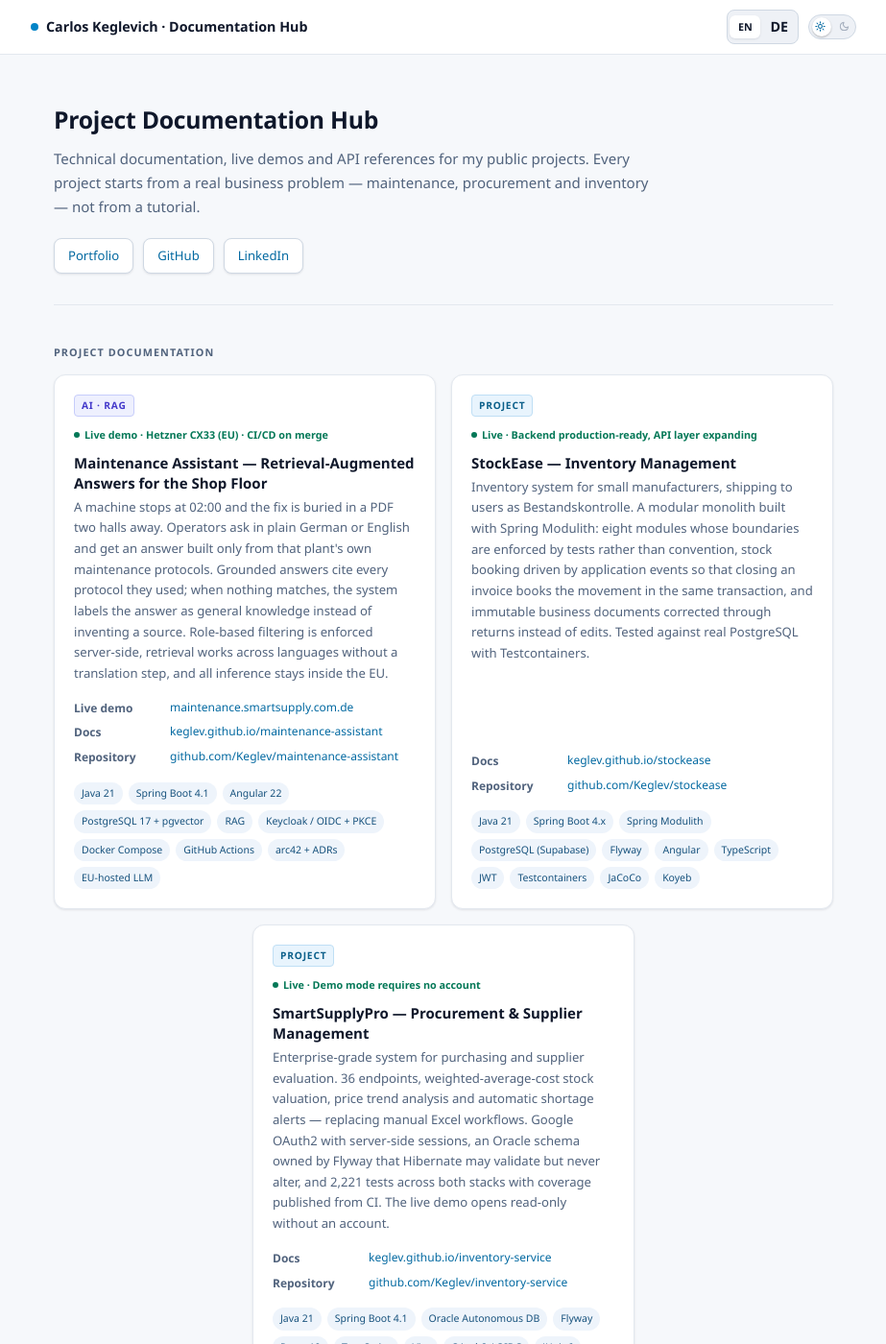
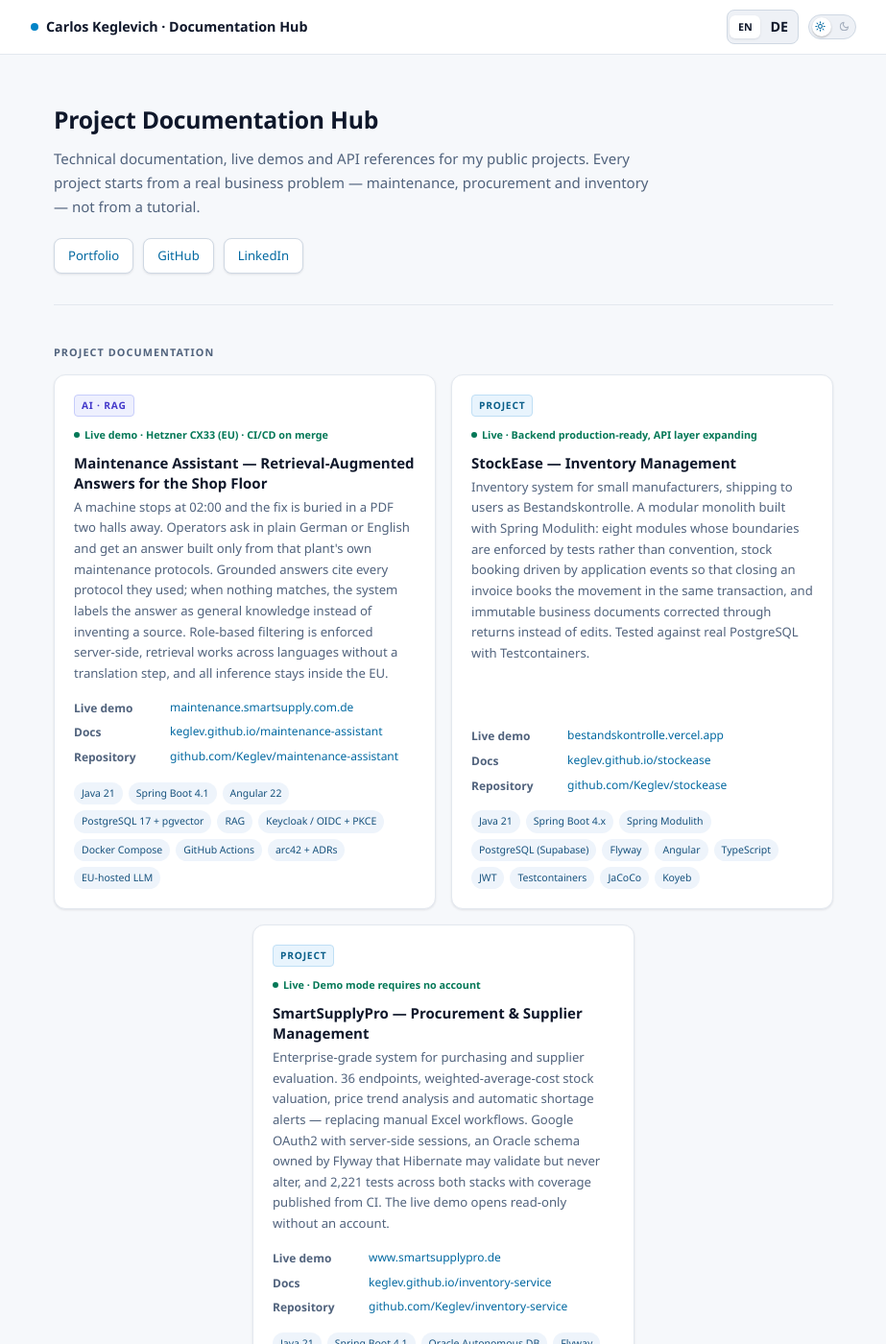
Before and after one commit to Keglev/keglev.github.io, a Jekyll site: the page built from index.md, in a window 1280 px wide and 1400 px high. Shown: the whole window at 96% size, without its empty margins (178-1101 px from the left). Built offline with Jekyll 4.4.1, drawn with Linux system fonts in a browser that asks for light colours; part of the change alters nothing that is shown.

Commit message:
feat(content): link a live demo from every project card
Only Maintenance Assistant had a demo_url, so it was the only project a
reviewer could open without first reading a README. StockEase and
SmartSupplyPro now carry one too, and the card renders it as the first
key-value row.

Each URL is what the project ships to users rather than an internal host.
Two are deliberately omitted, and the grid comment records why so the
omission is not read as an oversight: inventoryservice.fly.dev redirects
to www.smartsupplypro.de and would add a row without adding information,
and stockeasefrontend.vercel.app is the archived React build that still
serves the unedited Vite starter title.

Co-Authored-By: Claude Opus 5 (1M context) <noreply@anthropic.com>

```diff
--- a/_includes/page_body.html
+++ b/_includes/page_body.html
@@ -37,6 +37,18 @@
     section 9). If the order changes, `card-centered` moves with whichever
     card ends up alone in the last row — it belongs to the position, not to
     the project.
+
+    DEMO LINKS. All three cards now carry `demo_url`, so a reviewer can open
+    a running application from any card without first reading a README. The
+    URL is the one the project actually ships to users, not an internal host:
+      - SmartSupplyPro -> www.smartsupplypro.de   (Koyeb frontend; the Fly.io
+        backend at inventoryservice.fly.dev redirects here, so listing it
+        separately would add a row without adding information)
+      - StockEase      -> bestandskontrolle.vercel.app  (the Angular build;
+        the archived React frontend at stockeasefrontend.vercel.app is
+        deliberately NOT linked — it still serves the unedited Vite starter
+        title "Vite + React + TS", so linking it from a documentation hub
+        would work against the project)
   {%- endcomment -%}
   {%- include project_card.html
       label_key="card.label.ai"
@@ -55,6 +67,7 @@
       status_key="se.status"
       title_key="se.title"
       desc_key="se.desc"
+      demo_url="https://bestandskontrolle.vercel.app"
       docs_url="https://keglev.github.io/stockease/"
       repo_url="https://github.com/Keglev/stockease"
       badges="Java 21, Spring Boot 4.x, Spring Modulith, PostgreSQL (Supabase), Flyway, Angular, TypeScript, JWT, Testcontainers, JaCoCo, Koyeb"
@@ -65,6 +78,7 @@
       status_key="ssp.status"
       title_key="ssp.title"
       desc_key="ssp.desc"
+      demo_url="https://www.smartsupplypro.de"
       docs_url="https://keglev.github.io/inventory-service/"
       repo_url="https://github.com/Keglev/inventory-service"
       badges="Java 21, Spring Boot 4.1, Oracle Autonomous DB, Flyway, React 19, TypeScript, Vite, OAuth2 / OIDC, JUnit 6, JaCoCo, ReDoc, Fly.io + Koyeb"
```
